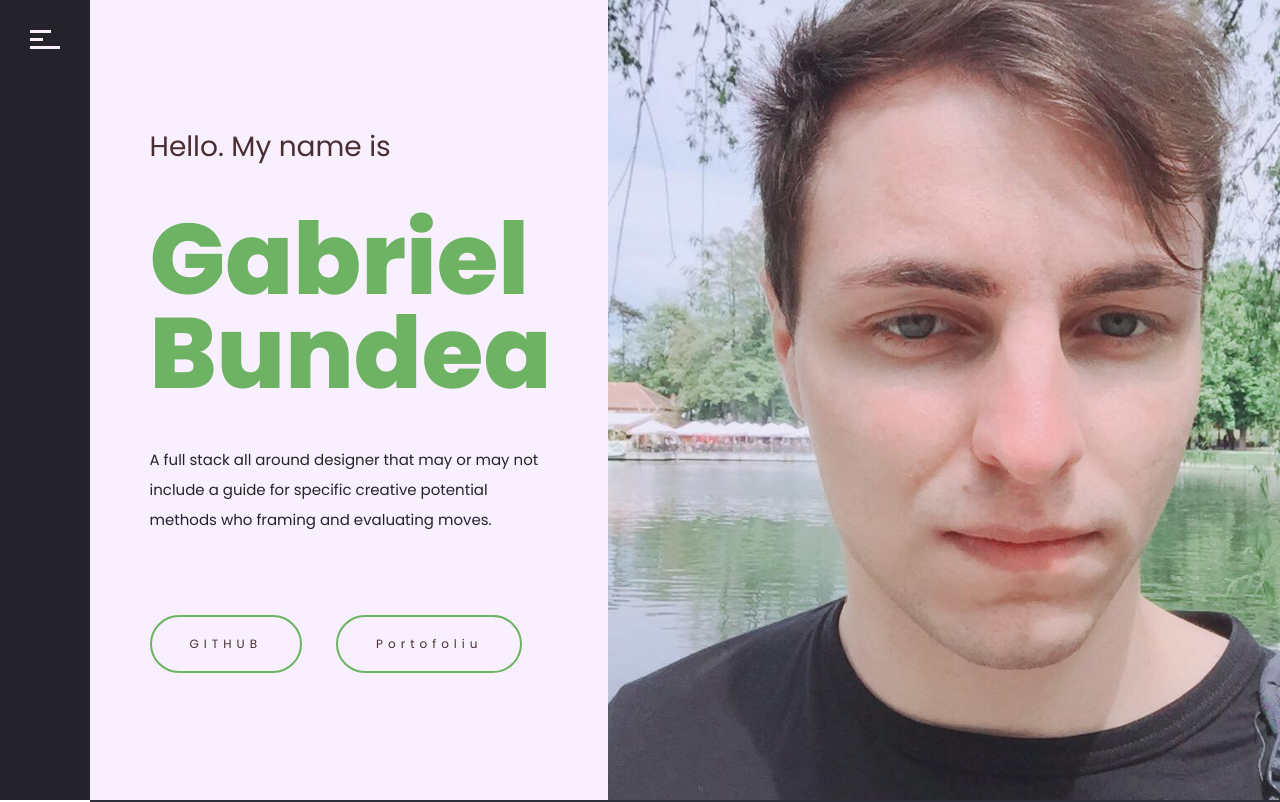
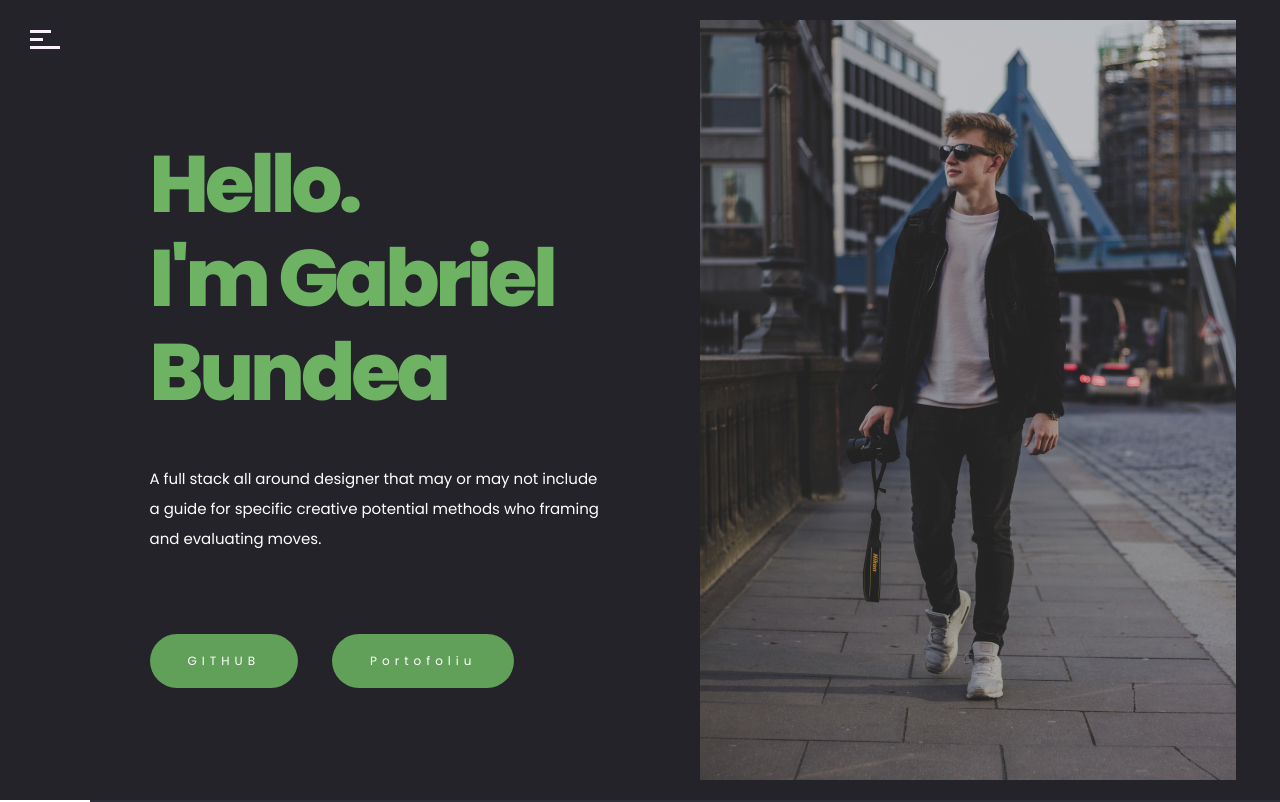
Before and after one commit to Gabrielish/portofoliu, a plain HTML site: page index.html in a window 1280 px wide. Shown: the top 802 px of the page. Drawn offline with Linux system fonts and the light colour scheme.

Commit message:
retouching

```diff
--- a/index.html
+++ b/index.html
@@ -90,16 +90,15 @@
               <div class="my-info">
                 <p class="my-info-title lang" key="telefon">TELEFON</p>
                 <p class="my-info-content">+40722386695</p>
-              </div>
+              <!-- </div>
                 <img style="-webkit-user-drag: none;"
                 class="my-info-signature"
                 src="images/signature.png"
                 alt=""
               />
-
-            </div>
+            </div> -->
             <div class="big-num">
-              <div class="current-big-num">01</div>
+              <!-- <div class="current-big-num">01</div> -->
               <div class="icon-scroll"></div>
             </div>
           </header>
@@ -113,9 +112,9 @@
           <div id="home" class="section full-width-section">
             <div class="section-wrapper block">
               <div class="home-left-part">
-                <p class="site-des lang" key="site-des">Hello. My name is</p>
-                <h1 class="entry-title">Gabriel Bundea</h1>
-                <p class="site-info lang" style="color: #232329;" key="site-info">
+                <!-- <p class="site-des lang" key="site-des">Hello. My name is</p> -->
+                <h1 class="entry-title">Hello.<br> I'm Gabriel <br>Bundea</h1>
+                <p class="site-info lang"  key="site-info">
                   A full stack all around designer that may or may not include a
                   guide for specific creative potential methods who framing and
                   evaluating moves.
@@ -163,7 +162,7 @@
                         <img src="images/service1.png" alt="" />
                         <h4 class="service-title">Designer</h4>
                         <div class="service-text">
-                          <!-- A full stack allaround designer that may or may not -->
+                          A full stack allaround designer that may or may not
                         </div>
                       </div>
 
@@ -171,7 +170,7 @@
                         <img src="images/service2.png" alt="" />
                         <h4 class="service-title">Developer</h4>
                         <div class="service-text">
-                          <!-- Tellus pharetra erat tristique erat donec dignissim -->
+                          Tellus pharetra erat tristique erat donec dignissim
                         </div>
                       </div>
 
@@ -179,7 +178,7 @@
                         <img src="images/service3.png" alt="" />
                         <h4 class="service-title">Code Writer</h4>
                         <div class="service-text">
-                          <!-- Vestibulum consequat, dignissim tellus sollicitudin -->
+                          Vestibulum consequat, dignissim tellus sollicitudin
                         </div>
                       </div>
 
@@ -187,8 +186,7 @@
                         <img src="images/service4.png" alt="" />
                         <h4 class="service-title">Promoter</h4>
                         <div class="service-text">
-                          <!-- Quam facilisi nunc faucibus at porttitor vestibulum -->
-
+                          Quam facilisi nunc faucibus at porttitor vestibulum
                         </div>
                       </div>
                     </div>
--- a/style.css
+++ b/style.css
@@ -108,9 +108,10 @@ p {
 }
 
 a.button {
+    background-color: #60a058;
     display: inline-block;
     color: #faefff;
-    border: 2px solid #6db363;
+    /* border: 2px solid #6db363; */
     text-align: center;
     padding: 12px 38px;
     cursor: pointer;
@@ -126,8 +127,8 @@ a.button:active {
 }
 
 a.button:hover {
-    color: white;
-    background-color: #6db363;
+    color: #60a058;
+    background-color: #faefff;
 }
 
 /* Translate Buttons */
@@ -163,9 +164,7 @@ a.button:hover {
 button.selected{
     background-color: #60a058;
     transform: translateY(1px);
-
   }
-
 
   /*
     ##Device = Tablets, Ipads (portrait)
@@ -580,7 +579,7 @@ img.my-info-signature {
     display: flex;
     display: -webkit-flex;
     align-items: center;
-    background-color: #f9f0ff;
+    background-color: #232329;
 }
 
 h2.section-title {
@@ -596,29 +595,34 @@ h2.section-title {
 ====================================== */
 
 .home-left-part {
-    flex: 0 0 370px;
+    flex: 0 0 450px;
     margin-right: 5%;
 }
 
 .home-right-part {
     flex: 1 0 0;
-    height: 100%;
-    background-image: url(images/home.jpg);
+    height: 95%;
+    background-image: url(images/photo-1.jpg);
     background-repeat: no-repeat;
-    background-size: cover;
+    background-size: auto;
     background-position: center center;
-}
+    opacity: 0.8;
+
+}
+
+
 
 .site-des {
     font-size: 28px;
-    color: #492d31;
+    color: #fff;
 }
 
 h1.entry-title {
-    font-size: 100px;
+    font-size: 80px;
     line-height: 94px;
     font-weight: 800;
     color:#6DB363;
+    letter-spacing: -4px;
 }
 
 .site-info {
@@ -632,7 +636,7 @@ h1.entry-title {
 
 .social-links a {
     font-size: 12px;
-    color: #492D31;
+    color: #fff;
     letter-spacing: 5px;
     margin-right: 30px;
 }
@@ -849,7 +853,7 @@ h1.entry-title {
     top: 0;
     z-index: 1;
     font-size: 20px;
-    background-color: #6DB363;
+    background-color: #232329;
     padding: 20px;
     transform: translateX(-100%);
     transition: transform .3s ease;
@@ -1531,10 +1535,10 @@ p.contact-submit-holder {
         padding-top: 0;
     }
 
-    .service-holder {
+    /* .service-holder {
         margin-right: 2vw;
         margin-bottom: 2vw;
-    }
+    } */
 
     h2.section-title {
         padding-bottom: 0;
@@ -1702,7 +1706,7 @@ p.contact-submit-holder {
 
     .service-holder {
         margin-bottom: 30px !important;
-        width: 100%;
+        /* width: 100%; */
         margin-right: 0;
     }
 
```
Also changed, not shown: images/favicon.ico, images/favicon2.ico (added), images/photo-1.jpg (added).
